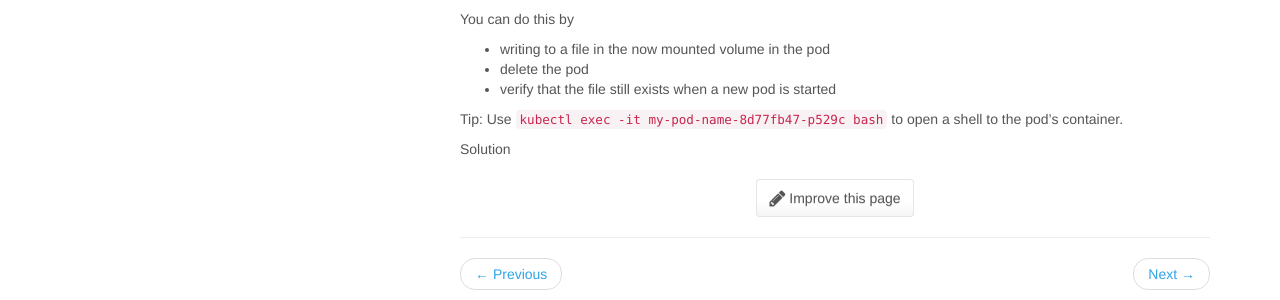
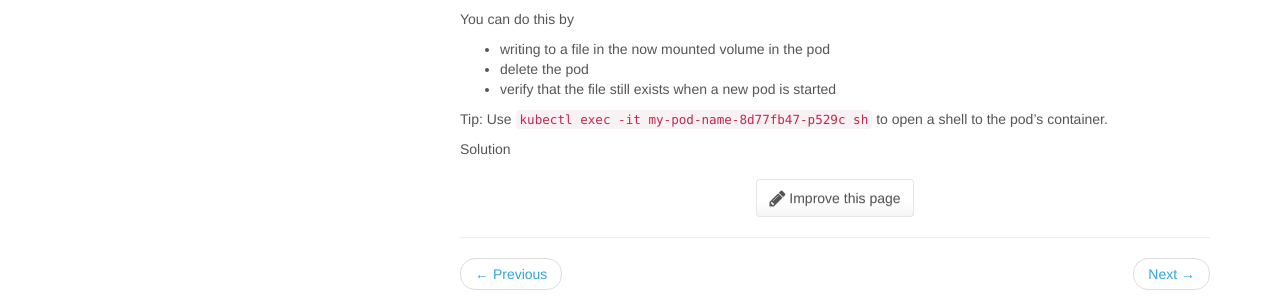
Before and after one commit to knowit/kubernetes-workshop, a Jekyll site: the page built from docs/_docs/workshop/persistentvolumeclaim.md, in a window 1280 px wide and 900 px high, scrolled down 1328 px. Shown: the part 524-824 px from the top of the window. Built offline with Jekyll 4.4.1, drawn with Linux system fonts in a browser that asks for light colours.

Commit message:
Update persistentvolumeclaim.md

````diff
--- a/docs/_docs/workshop/persistentvolumeclaim.md
+++ b/docs/_docs/workshop/persistentvolumeclaim.md
@@ -111,7 +111,7 @@ You can do this by
 * delete the pod
 * verify that the file still exists when a new pod is started
 
-Tip: Use `kubectl exec -it my-pod-name-8d77fb47-p529c bash` to open a shell to the pod's container.
+Tip: Use `kubectl exec -it my-pod-name-8d77fb47-p529c sh` to open a shell to the pod's container.
 
 <details>
   <summary>Solution</summary>
@@ -121,7 +121,7 @@ Write to a file in the peristed volume:
 
 ```
 kubectl get po
-kubectl exec -it sample-app-deployment-7756ccb788-vflmz bash # or 'sh' if bash doesn't work
+kubectl exec -it sample-app-deployment-7756ccb788-vflmz sh
 / # cd mydata
 /mydata # ls
 /mydata # echo hello there > hello
````
